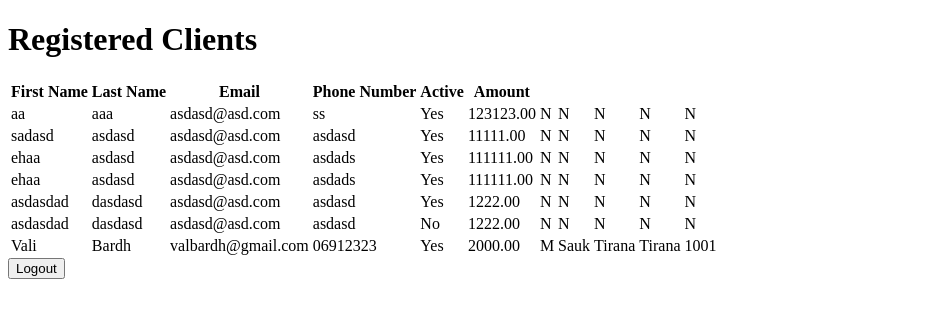
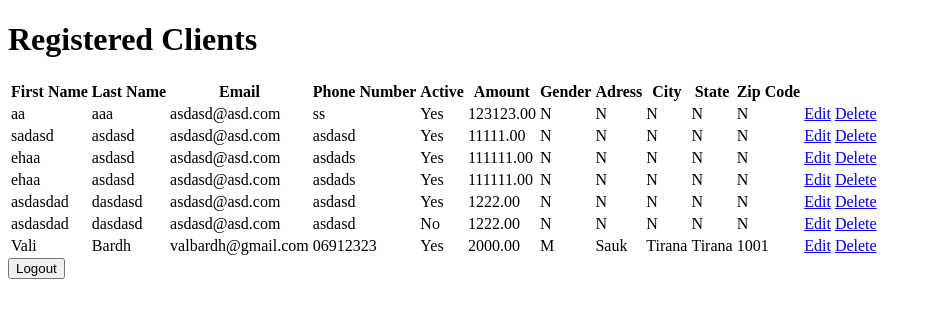
Before and after one commit to R3iZer0/BankTest, a Django app: page /view_clients/ in a window 1280 px wide. Shown: the part 134-452 px from the top of the page, without its empty margins (0-932 px from the left). Run offline with Django 4.2, Linux system fonts and the light colour scheme; a user stored in the database is signed in; data comes from the database, SQL or seed files in the repository; both versions use the stored data as it was after the commit.

Commit message:
16:14
View_clients have two buttons
1 - edit the client
2-delete the client

```diff
--- a/TestBank/templates/view_clients.html
+++ b/TestBank/templates/view_clients.html
@@ -11,6 +11,12 @@
       <th>Phone Number</th>
       <th>Active</th>
       <th>Amount</th>
+      <th>Gender</th>
+      <th>Adress</th>
+      <th>City</th>
+      <th>State</th>
+      <th>Zip Code</th>
+
     </tr>
   </thead>
   <tbody>
@@ -28,8 +34,8 @@
         <td>{{client.state}}</td>
 
         <td>{{client.zip_code}}</td>
-
-
+         <td><a href="{% url 'edit_client' client.pk %}">Edit</a></td>
+         <td><a href="{% url 'delete_client' client.id %}">Delete</a></td>
       </tr>
     {% endfor %}
   </tbody>
--- a/TestBank/urls.py
+++ b/TestBank/urls.py
@@ -1,7 +1,7 @@
 
 from django.urls import path
 from django.contrib.auth.views import LoginView, LogoutView
-from .views import home, register_client, view_clients,user_login,dashboard
+from .views import home, register_client, view_clients,user_login,dashboard,edit_client,delete_client
 
 urlpatterns = [
     path('', LoginView.as_view(template_name='login.html'), name='login'),
@@ -9,6 +9,8 @@ urlpatterns = [
     path('dashboard/',dashboard, name='dashboard'),  # new URL pattern
     path('register_client/', register_client, name='register_client'),
     path('view_clients/', view_clients, name='view_clients'),
+    path('edit_client/<int:pk>/', edit_client, name='edit_client'),
+    path('delete_client/<int:client_id>/',delete_client, name='delete_client'),
     path('logout/', LogoutView.as_view(next_page='login'), name='logout'),
     path('login/', user_login, name='user_login'),
 ]
--- a/TestBank/views.py
+++ b/TestBank/views.py
@@ -1,5 +1,5 @@
 from django.views.generic import ListView
-from django.shortcuts import render,redirect
+from django.shortcuts import render,redirect,get_object_or_404
 from .forms import ClientForm
 from .models import Client
 from django.contrib.auth import authenticate, login as auth_login,logout
@@ -61,3 +61,24 @@ def home(request):
 
 def dashboard(request):
     return render(request, 'dashboard.html')
+
+
+
+
+
+
+def edit_client(request, pk):
+    client = get_object_or_404(Client, pk=pk)
+    if request.method == 'POST':
+        form = ClientForm(request.POST, instance=client)
+        if form.is_valid():
+            form.save()
+    else:
+        form = ClientForm(instance=client)
+    return render(request, 'edit_client.html', {'form': form, 'client': client})
+
+
+def delete_client(request, client_id):
+    client = get_object_or_404(Client, pk=client_id)
+    client.delete()
+    return redirect('view_clients')
```
Also changed, not shown: TestBank/templates/edit_client.html (added, +10 -0 lines), db.sqlite3.
